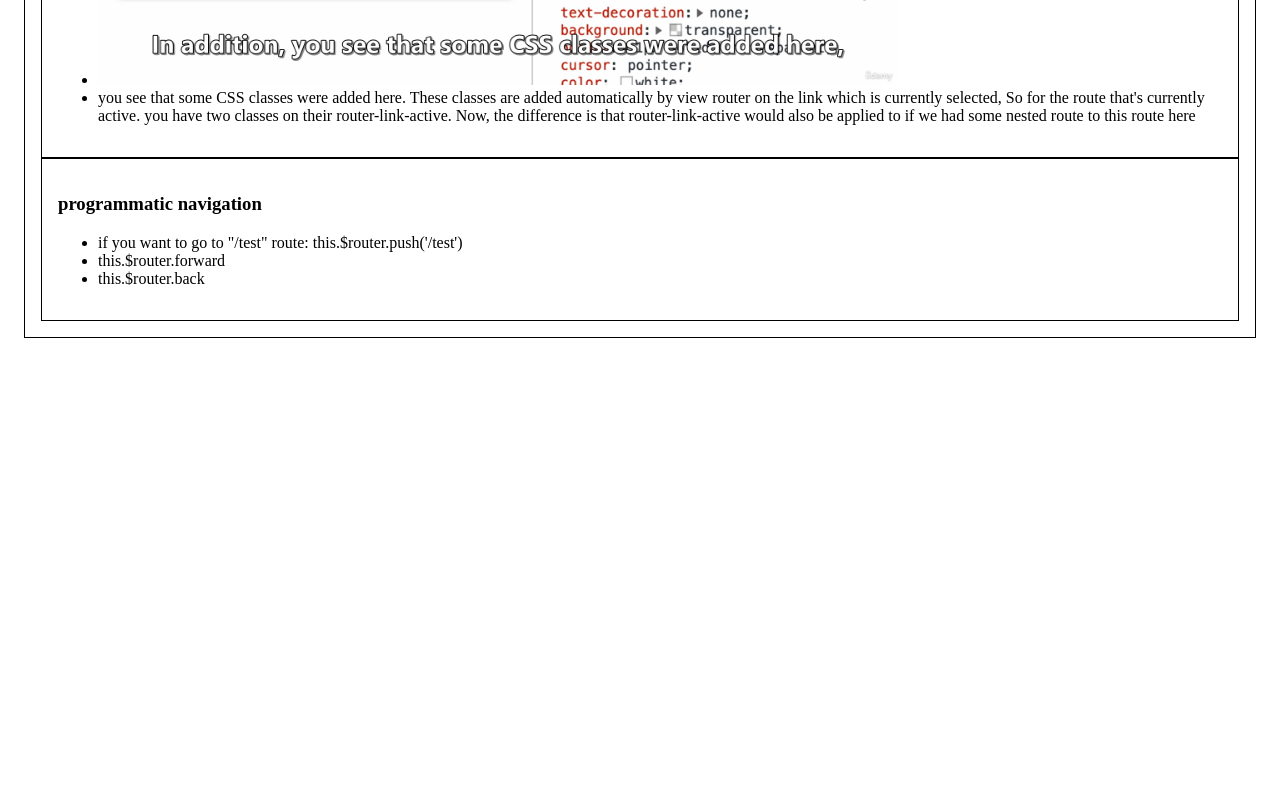
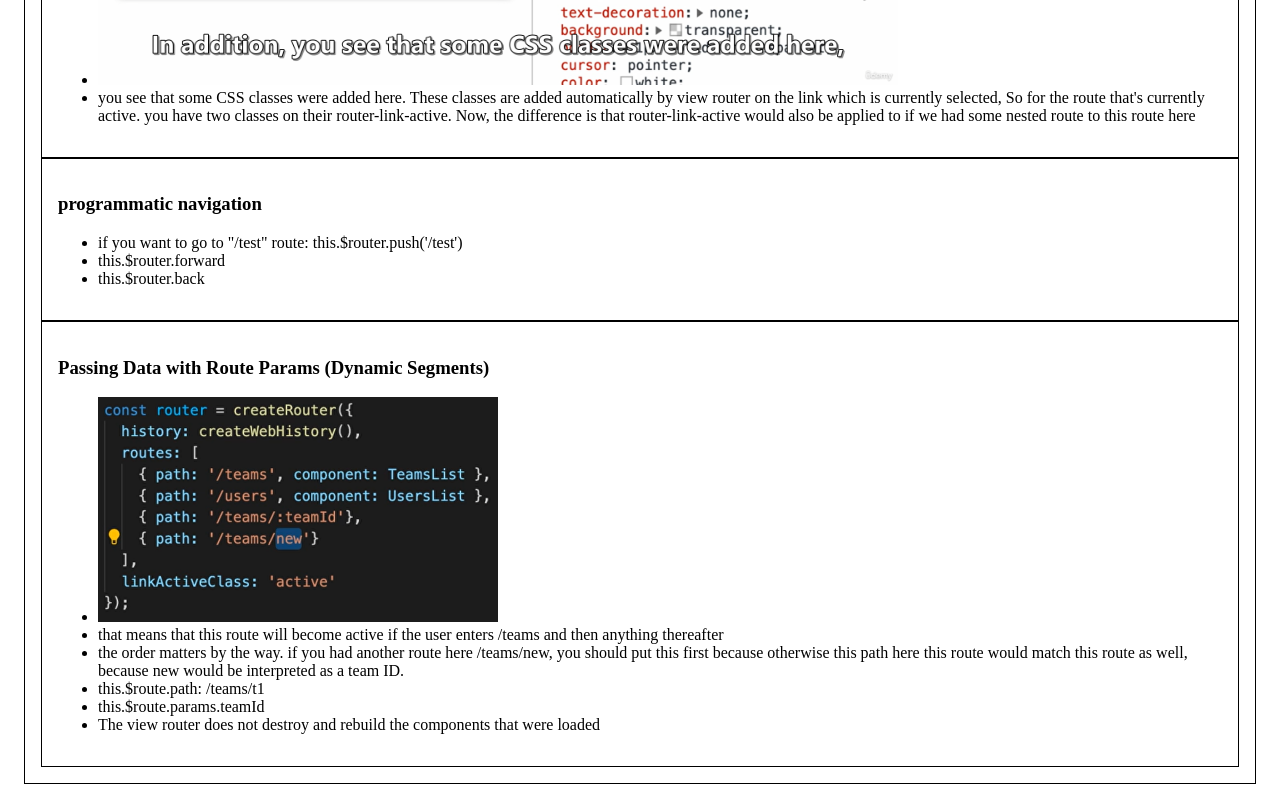
Before and after one commit to MohammadFAHssn/V_u_e, a Vue app in the folder vue-project/: page /routing-building-multi-page-single-page-applications in a window 1280 px wide. Shown: the part 1816-2616 px from the top of the page. Before the commit the page ends 2170 px from the top, so only its background shows below. Built offline with nearby package versions, Linux system fonts and the light colour scheme.

Commit message:
Passing Data with Route Params (Dynamic Segments)

```diff
--- a/vue-project/src/components/RoutingBuildingMultiPageSinglePageApplications/RoutingBuildingMultiPageSinglePageApplications.vue
+++ b/vue-project/src/components/RoutingBuildingMultiPageSinglePageApplications/RoutingBuildingMultiPageSinglePageApplications.vue
@@ -53,4 +53,34 @@ export default {}
       <li>this.$router.back</li>
     </ul>
   </section>
+
+  <!--  Passing Data with Route Params (Dynamic Segments) -->
+  <section class="tip">
+    <h3>Passing Data with Route Params (Dynamic Segments)</h3>
+
+    <ul>
+      <li>
+        <img
+          src="/src/assets/images/Passing-Data-with-Route-Params-Dynamic-Segments.png"
+          width="400px"
+        />
+      </li>
+
+      <li>
+        that means that this route will become active if the user enters /teams and then anything
+        thereafter
+      </li>
+
+      <li>
+        the order matters by the way. if you had another route here /teams/new, you should put this
+        first because otherwise this path here this route would match this route as well, because
+        new would be interpreted as a team ID.
+      </li>
+
+      <li>this.$route.path: /teams/t1</li>
+      <li>this.$route.params.teamId</li>
+
+      <li>The view router does not destroy and rebuild the components that were loaded</li>
+    </ul>
+  </section>
 </template>
```
Also changed, not shown: vue-project/src/assets/images/Passing-Data-with-Route-Params-Dynamic-Segments.png (added).
